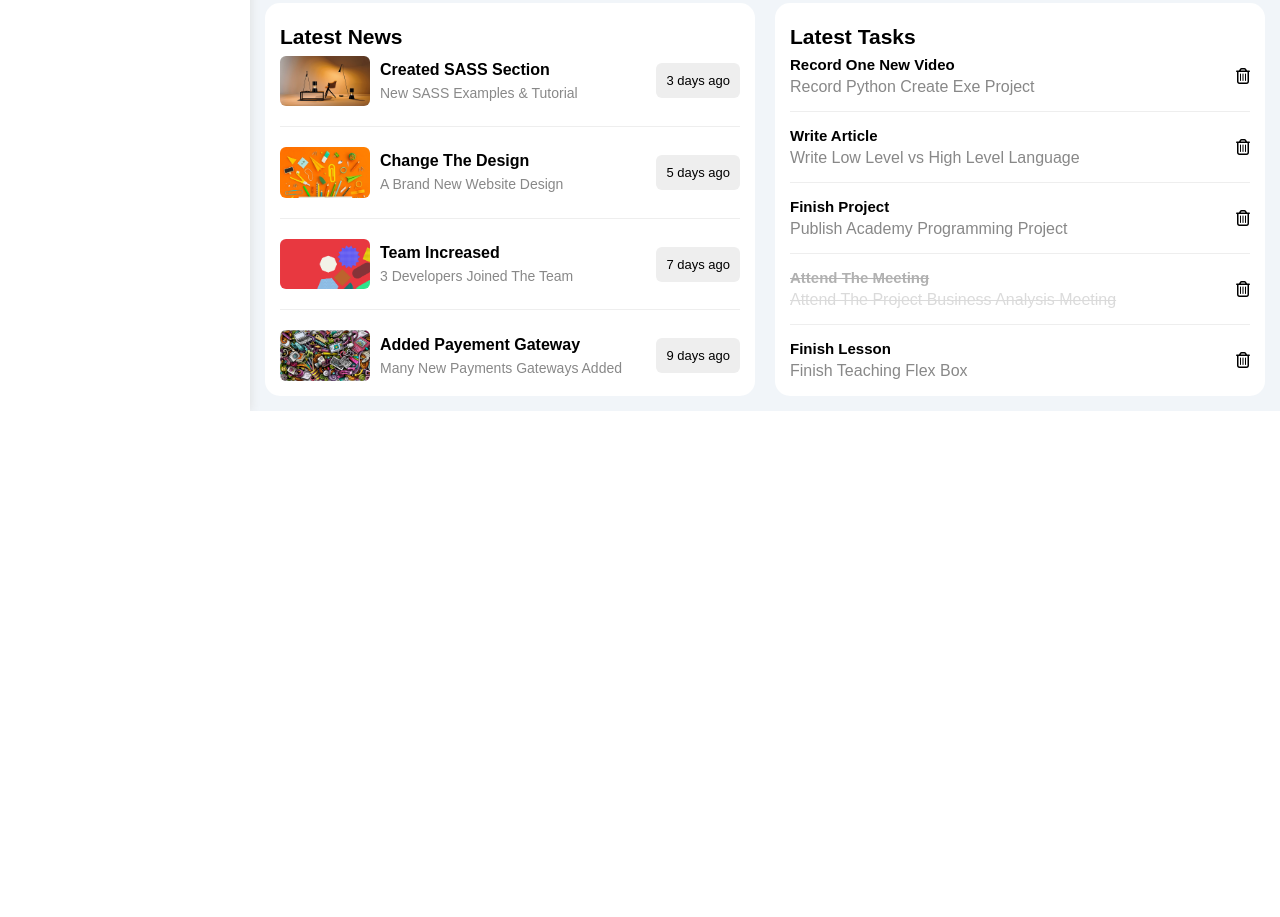
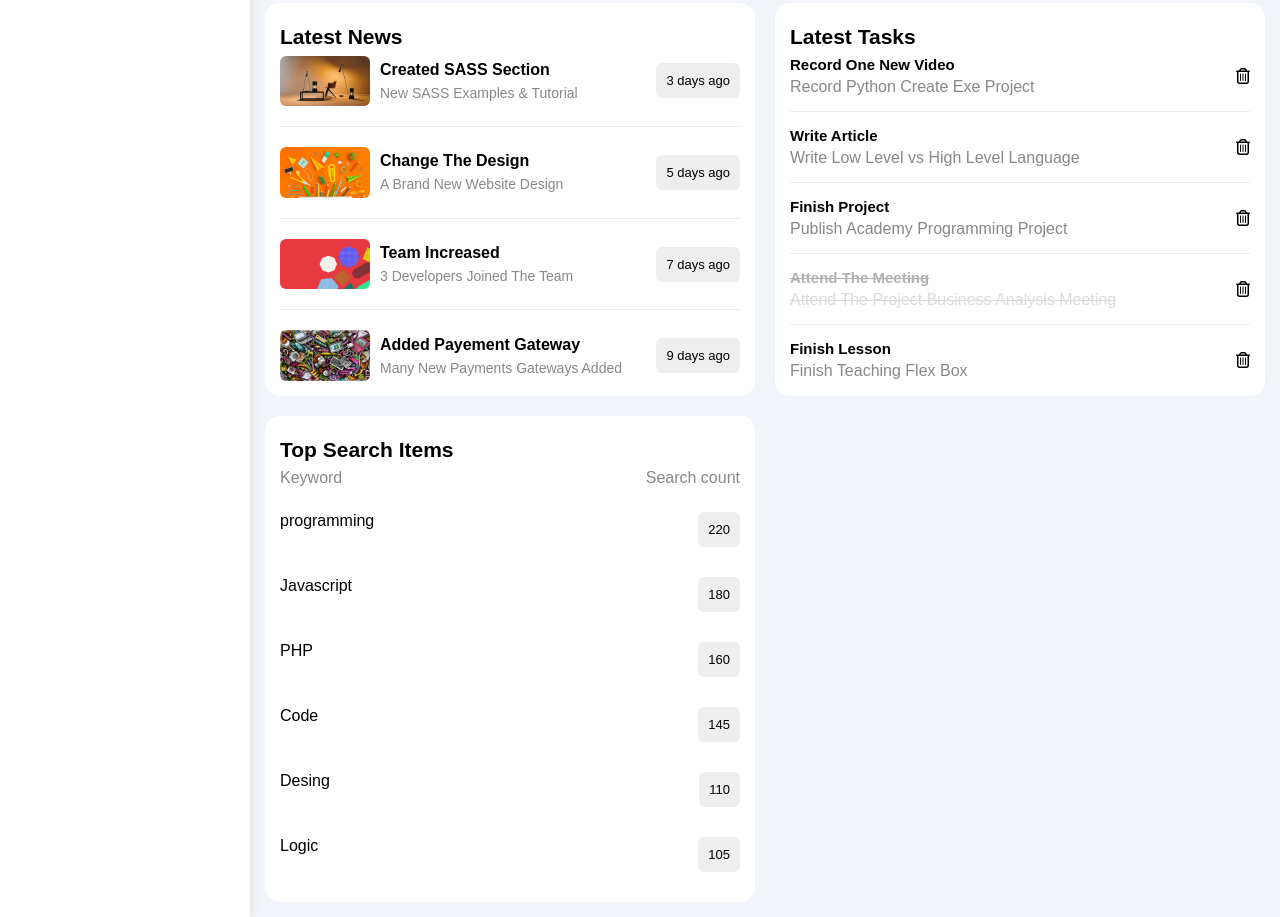
Before and after one commit to khalidesskali/HTML_AND_CSS_Dashboard, a plain HTML site: page index.html in a window 1280 px wide. Shown: the part 992-1909 px from the top of the page. Before the commit the page ends 1403 px from the top, so only its background shows below. Drawn offline with Linux system fonts and the light colour scheme; a web font is replaced by a local one.

Commit message:
Complete Top Search Words Component

```diff
--- a/css/framework.css
+++ b/css/framework.css
@@ -17,6 +17,9 @@
 .f-between {
   display: flex;
   align-items: center;
+  justify-content: space-between;
+}
+.js-between {
   justify-content: space-between;
 }
 .d-block {
@@ -60,6 +63,12 @@
 }
 .p-15 {
   padding: 15px;
+}
+.pt-15 {
+  padding-top: 15px;
+}
+.pb-15 {
+  padding-bottom: 15px;
 }
 .m-10 {
   margin: 10px;
--- a/index.html
+++ b/index.html
@@ -312,6 +312,38 @@
               <i class="fa-regular fa-trash-can delete cursor-pointer"></i>
             </div>
           </div>
+          <!-- Top Seach Word -->
+          <div class="search-items event-standards">
+            <h3 class="main-heading">Top Search Items</h3>
+            <div class="items-head d-flex js-between c-gray mb-10">
+              <div>Keyword</div>
+              <div>Search count</div>
+            </div>
+            <div class="items d-flex js-between pt-15 pb-15">
+              <span>programming</span>
+              <span class="bg-eee fs-13 btn-shape">220</span>
+            </div>
+            <div class="items d-flex js-between pt-15 pb-15">
+              <span>Javascript</span>
+              <span class="bg-eee fs-13 btn-shape">180</span>
+            </div>
+            <div class="items d-flex js-between pt-15 pb-15">
+              <span>PHP</span>
+              <span class="bg-eee fs-13 btn-shape">160</span>
+            </div>
+            <div class="items d-flex js-between pt-15 pb-15">
+              <span>Code</span>
+              <span class="bg-eee fs-13 btn-shape">145</span>
+            </div>
+            <div class="items d-flex js-between pt-15 pb-15">
+              <span>Desing</span>
+              <span class="bg-eee fs-13 btn-shape">110</span>
+            </div>
+            <div class="items d-flex js-between pt-15 pb-15">
+              <span>Logic</span>
+              <span class="bg-eee fs-13 btn-shape">105</span>
+            </div>
+          </div>
         </div>
         <!-- End Events -->
       </div>
```
